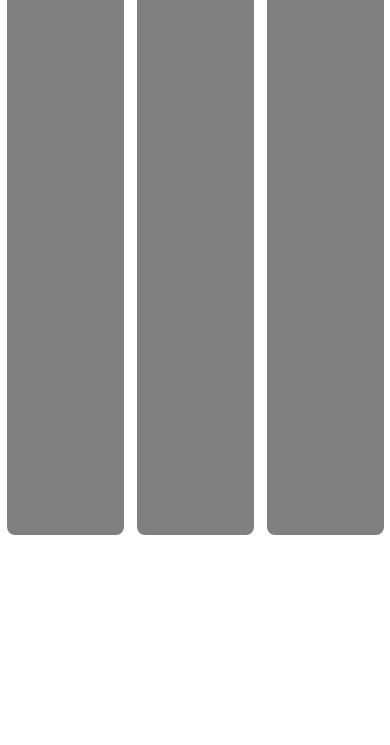
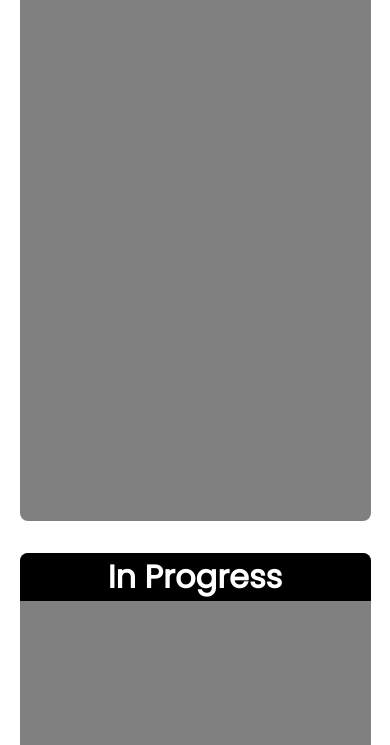
Before and after one commit to KabyDaKabenz/ToDoApp, a plain HTML site: page index.html in a window 390 px wide. Shown: the part 259-1004 px from the top of the page. Before the commit the page ends 844 px from the top, so only its background shows below. Drawn offline with Linux system fonts and the light colour scheme.

Commit message:
Added responsive design for when screen goes under 1000px

```diff
--- a/styles.css
+++ b/styles.css
@@ -94,3 +94,17 @@ body {
 .blue {
     background-color: blue;
 }
+
+@media only screen and (max-width: 1000px){
+    .container {
+        display: flex;
+        flex-direction: column;
+
+    }
+
+    .no-status, .in-progress, .will-do {
+        width: 90%;
+        margin: 1rem 0;
+    }
+
+}
```
